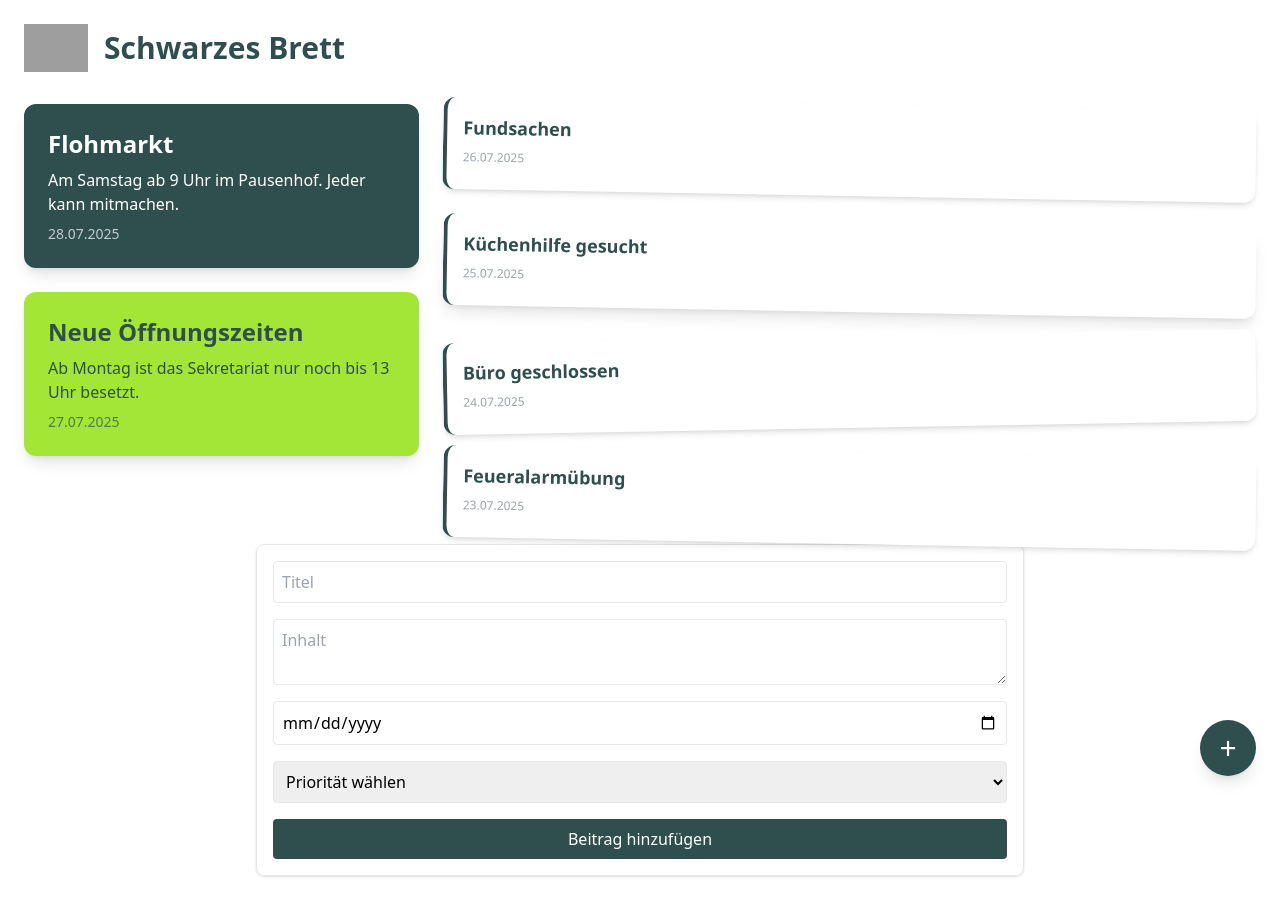
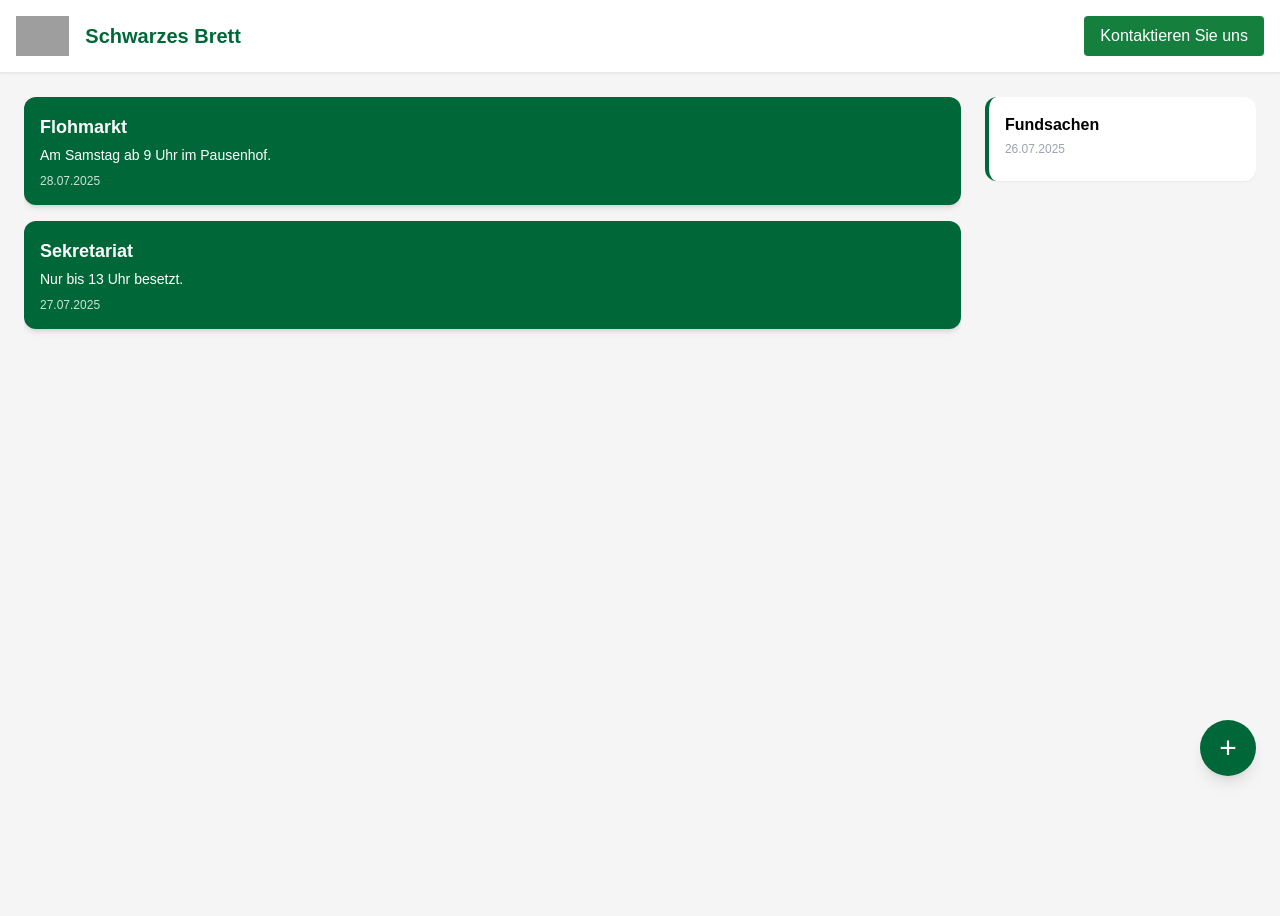
Before and after one commit to Druschga/schwarzes_brett, a plain HTML site: page index.html in a window 1280 px wide. After the commit the page ends 800 px from the top, so only its background shows below. Drawn offline with nearby package versions, Linux system fonts and the light colour scheme; grey boxes are pictures that could not be loaded.

Commit message:
Größen Anpassung der High priority Widgets

```diff
--- a/app.js
+++ b/app.js
@@ -4,58 +4,61 @@ fetch('data.json')
     const important = document.getElementById('important');
     const board = document.getElementById('board');
 
-    // Zwei wichtige Einträge nehmen (z. B. die ersten beiden)
+    // Zwei wichtige Einträge (high priority)
     const [first, second, ...rest] = data;
 
-    const createImportantCard = (post, bg, text) => {
+    const createImportantCard = (post) => {
       const div = document.createElement('div');
-      div.className = `p-6 rounded-xl shadow-lg ${bg} ${text}`;
+      div.className = `
+        bg-fichte text-white p-6 rounded-xl shadow-lg flex-grow min-h-[150px] flex flex-col justify-between
+      `;
       div.innerHTML = `
+        <div>
           <h2 class="text-2xl font-bold mb-2">${post.title}</h2>
           <p class="text-base">${post.content}</p>
-        <p class="text-sm mt-2 opacity-70">${post.date}</p>
+        </div>
+        <p class="text-sm mt-4 opacity-80">${post.date}</p>
       `;
       return div;
     };
 
-    important.appendChild(createImportantCard(first, 'bg-fichte text-white', ''));
-    important.appendChild(createImportantCard(second, 'bg-lime text-fichte', ''));
-
-    // Die restlichen normal rendern
-    rest.forEach(post => {
+    const createStandardCard = (post) => {
       const container = document.createElement('div');
-      const rotate = Math.random() > 0.5 ? '-rotate-1' : 'rotate-1';
-      const shadow = Math.random() > 0.5 ? 'shadow-lg' : 'shadow-md';
-      const borderColor = Math.random() > 0.5 ? 'border-lime' : 'border-fichte';
-
       container.className = `
-        bg-white border-l-4 ${borderColor} p-4 rounded-xl ${rotate} ${shadow}
-        transition-transform duration-200 cursor-pointer relative overflow-hidden
+        bg-white border-l-4 border-fichte p-4 rounded-xl shadow-md cursor-pointer
+        transition-all duration-300 flex-grow min-h-[150px] flex flex-col justify-between
       `;
 
-      const title = `<h2 class="text-lg font-bold text-fichte">${post.title}</h2>`;
-      const date = `<p class="text-xs text-gray-400 mt-2">${post.date}</p>`;
-
       const fullText = document.createElement('div');
-      fullText.className = 'mt-2 text-sm text-gray-600 max-h-0 opacity-0 transition-all duration-300 ease-in-out';
+      fullText.className = 'mt-2 text-sm text-gray-600 max-h-0 opacity-0 transition-all duration-300 overflow-hidden';
       fullText.innerText = post.content;
 
-      container.innerHTML = title + date;
+      container.innerHTML = `
+        <h2 class="text-lg font-bold text-fichte">${post.title}</h2>
+        <p class="text-xs text-gray-400 mt-2">${post.date}</p>
+      `;
       container.appendChild(fullText);
 
       container.addEventListener('click', () => {
         const expanded = fullText.classList.contains('max-h-0');
         if (expanded) {
           fullText.classList.remove('max-h-0', 'opacity-0');
-          fullText.classList.add('max-h-40', 'opacity-100');
+          fullText.classList.add('max-h-32', 'opacity-100');
         } else {
           fullText.classList.add('max-h-0', 'opacity-0');
-          fullText.classList.remove('max-h-40', 'opacity-100');
+          fullText.classList.remove('max-h-32', 'opacity-100');
         }
       });
-// Ergänzung in app.js am Ende, nach dem Laden der bestehenden Posts
+
+      return container;
+    };
+
+    important.appendChild(createImportantCard(first));
+    important.appendChild(createImportantCard(second));
+    rest.forEach(post => board.appendChild(createStandardCard(post)));
+
+    // Formular-Handling
     const form = document.getElementById('postForm');
-
     form.addEventListener('submit', e => {
       e.preventDefault();
 
@@ -63,62 +66,26 @@ form.addEventListener('submit', e => {
       const content = form.content.value.trim();
       const date = form.date.value;
       const priority = form.priority.value;
-
       if (!title || !content || !date || !priority) return;
 
       const post = { title, content, date };
+      const card = (priority === 'high')
+        ? createImportantCard(post)
+        : createStandardCard(post);
 
       if (priority === 'high') {
-    // High Priority: wie wichtig (links)
-    const card = createImportantCard(post, 'bg-fichte text-white', '');
         important.appendChild(card);
       } else {
-    // Low Priority: wie normal (rechts)
-    // Gleiche Logik wie im ursprünglichen board
-    const container = document.createElement('div');
-    const rotate = Math.random() > 0.5 ? '-rotate-1' : 'rotate-1';
-    const shadow = Math.random() > 0.5 ? 'shadow-lg' : 'shadow-md';
-    const borderColor = Math.random() > 0.5 ? 'border-lime' : 'border-fichte';
+        board.appendChild(card);
+      }
 
-    container.className = `
-      bg-white border-l-4 ${borderColor} p-4 rounded-xl ${rotate} ${shadow}
-      transition-transform duration-200 cursor-pointer relative overflow-hidden
-    `;
-
-    const titleHTML = `<h2 class="text-lg font-bold text-fichte">${post.title}</h2>`;
-    const dateHTML = `<p class="text-xs text-gray-400 mt-2">${post.date}</p>`;
-
-    const fullText = document.createElement('div');
-    fullText.className = 'mt-2 text-sm text-gray-600 max-h-0 opacity-0 transition-all duration-300 ease-in-out';
-    fullText.innerText = post.content;
-
-    container.innerHTML = titleHTML + dateHTML;
-    container.appendChild(fullText);
-
-    container.addEventListener('click', () => {
-      const expanded = fullText.classList.contains('max-h-0');
-      if (expanded) {
-        fullText.classList.remove('max-h-0', 'opacity-0');
-        fullText.classList.add('max-h-40', 'opacity-100');
-      } else {
-        fullText.classList.add('max-h-0', 'opacity-0');
-        fullText.classList.remove('max-h-40', 'opacity-100');
-      }
+      form.reset();
     });
 
-    board.appendChild(container);
-  }
-
-  // Formular zurücksetzen
-  form.reset();
-});
+    // Toggle-Button für Formular
     const toggleBtn = document.getElementById('toggleFormBtn');
     const formSection = document.getElementById('postFormSection');
-
     toggleBtn.addEventListener('click', () => {
       formSection.classList.toggle('hidden');
     });
-
-      board.appendChild(container);
   });
-  });
--- a/index.html
+++ b/index.html
@@ -2,6 +2,7 @@
 <html lang="de">
 <head>
   <meta charset="UTF-8" />
+  <meta name="viewport" content="width=device-width, initial-scale=1.0" />
   <title>Digitales Schwarzes Brett</title>
   <script src="https://cdn.tailwindcss.com"></script>
   <script>
@@ -9,62 +10,144 @@
       theme: {
         extend: {
           colors: {
-            fichte: '#2f4f4f',
-            lime: '#a3e635'
-          }
-        }
-      }
+            schwarzgreen: '#006838', // Primärfarbe laut Screenshot
+            schwarzlime: '#C6F100',  // Helles Grün
+            schwarzgray: '#f5f5f5',
+          },
+          fontFamily: {
+            sans: ['Arial', 'sans-serif'],
+          },
+        },
+      },
     };
   </script>
 </head>
-<body class="bg-white min-h-screen p-6 font-sans">
-    <header class="flex items-center mb-8">
-        <img src="img/logo.png" alt="Logo" class="h-12 w-auto mr-4" />
-        <h1 class="text-3xl font-extrabold text-fichte text-center">Schwarzes Brett</h1>
+<body class="bg-schwarzgray min-h-screen font-sans text-black">
+
+  <!-- Header -->
+  <header class="bg-white border-b shadow-sm p-4 flex items-center justify-between">
+    <div class="flex items-center gap-4">
+      <img src="img/logo.png" alt="Logo" class="h-10" />
+      <h1 class="text-xl font-bold text-schwarzgreen">Schwarzes Brett</h1>
+    </div>
+    <a href="https://www.schwarz-logistics-group.com/kontakt/" target="_blank" rel="noopener noreferrer">
+  <button class="bg-green-700 text-white px-4 py-2 rounded hover:bg-green-800 transition">
+    Kontaktieren Sie uns
+  </button>
+</a>
+
   </header>
 
+  <!-- Eingabeformular (floating) -->
+  <button id="toggleFormBtn"
+    class="fixed bottom-6 right-6 bg-schwarzgreen text-white rounded-full w-14 h-14 flex items-center justify-center text-3xl shadow-lg hover:bg-schwarzgreen/80 transition z-50">
+    +
+  </button>
 
-    <div class="grid grid-cols-1 md:grid-cols-3 gap-6 w-full max-w-7xl mx-auto">
-      <div id="important" class="flex flex-col gap-6 col-span-1 md:col-span-1"></div>
-      <div id="board" class="flex flex-col gap-6 md:col-span-2"></div>
-    </div>
-<!-- Ergänze in index.html direkt unter dem Header -->
-<section class="mb-8 max-w-3xl mx-auto">
-  <form id="postForm" class="flex flex-col gap-4 p-4 border rounded-lg shadow">
-    <input type="text" id="title" placeholder="Titel" required class="p-2 border rounded" />
-    <textarea id="content" placeholder="Inhalt" required class="p-2 border rounded"></textarea>
-    <input type="date" id="date" required class="p-2 border rounded" />
-    <select id="priority" required class="p-2 border rounded">
+  <section id="postFormSection"
+    class="fixed bottom-24 right-6 bg-white p-6 rounded-xl shadow-xl w-80 hidden z-50 border border-gray-200">
+    <form id="postForm" class="flex flex-col gap-3">
+      <input type="text" id="title" placeholder="Titel" required class="p-2 border rounded text-sm" />
+      <textarea id="content" placeholder="Inhalt" required class="p-2 border rounded text-sm resize-none" rows="3"></textarea>
+      <input type="date" id="date" required class="p-2 border rounded text-sm" />
+      <select id="priority" required class="p-2 border rounded text-sm">
         <option value="" disabled selected>Priorität wählen</option>
         <option value="high">High</option>
         <option value="low">Low</option>
       </select>
-    <button type="submit" class="bg-fichte text-white py-2 rounded hover:bg-fichte/80 transition">Beitrag hinzufügen</button>
-  </form>
-</section>
-<!-- Plus-Button -->
-<button id="toggleFormBtn"
-  class="fixed bottom-6 right-6 bg-fichte text-white rounded-full w-14 h-14 flex items-center justify-center text-3xl shadow-lg hover:bg-fichte/80 transition z-50">
-  +
-</button>
-
-<!-- Eingabemaske (initial versteckt) -->
-<section id="postFormSection"
-  class="fixed bottom-20 right-6 bg-white p-6 rounded-lg shadow-lg w-80 max-w-full hidden z-50">
-  <form id="postForm" class="flex flex-col gap-4">
-    <input type="text" id="title" placeholder="Titel" required class="p-2 border rounded" />
-    <textarea id="content" placeholder="Inhalt" required class="p-2 border rounded resize-none" rows="3"></textarea>
-    <input type="date" id="date" required class="p-2 border rounded" />
-    <select id="priority" required class="p-2 border rounded">
-      <option value="" disabled selected>Priorität wählen</option>
-      <option value="high">High</option>
-      <option value="low">Low</option>
-    </select>
-    <button type="submit" class="bg-fichte text-white py-2 rounded hover:bg-fichte/80 transition">Beitrag hinzufügen</button>
+      <button type="submit"
+        class="bg-schwarzlime text-black font-semibold py-2 rounded hover:bg-lime-400 transition text-sm">Beitrag
+        hinzufügen</button>
     </form>
   </section>
 
+  <!-- Hauptbereich -->
+  <main class="flex h-[calc(100vh-80px)] max-w-7xl mx-auto p-6 gap-6">
+    <div id="important" class="flex flex-col flex-1 overflow-auto gap-4"></div>
+    <div id="board" class="flex flex-col flex-2 overflow-auto gap-4"></div>
+  </main>
 
-  <script src="app.js"></script>
+
+
+  <script>
+    // Dummy-Daten laden (data.json ersetzen durch echte API/später)
+    const posts = [
+      { title: "Flohmarkt", content: "Am Samstag ab 9 Uhr im Pausenhof.", date: "28.07.2025" },
+      { title: "Sekretariat", content: "Nur bis 13 Uhr besetzt.", date: "27.07.2025" },
+      { title: "Fundsachen", content: "Schlüssel und Turnbeutel abgegeben.", date: "26.07.2025" },
+    ];
+
+    const important = document.getElementById('important');
+    const board = document.getElementById('board');
+
+    const createImportantCard = (post) => {
+      const div = document.createElement('div');
+      div.className = `bg-schwarzgreen text-white p-4 rounded-xl shadow-md`;
+      div.innerHTML = `
+        <h2 class="text-lg font-semibold mb-1">${post.title}</h2>
+        <p class="text-sm">${post.content}</p>
+        <p class="text-xs mt-2 opacity-80">${post.date}</p>
+      `;
+      return div;
+    };
+
+    const createStandardCard = (post) => {
+      const container = document.createElement('div');
+      container.className = `bg-white border-l-4 border-schwarzgreen p-4 rounded-xl shadow-sm cursor-pointer transition-transform`;
+
+      const fullText = document.createElement('div');
+      fullText.className = 'mt-2 text-sm text-gray-600 max-h-0 opacity-0 transition-all duration-300 ease-in-out overflow-hidden';
+      fullText.innerText = post.content;
+
+      container.innerHTML = `
+        <h2 class="text-base font-semibold text-black">${post.title}</h2>
+        <p class="text-xs text-gray-400 mt-1">${post.date}</p>
+      `;
+      container.appendChild(fullText);
+
+      container.addEventListener('click', () => {
+        const expanded = fullText.classList.contains('max-h-0');
+        if (expanded) {
+          fullText.classList.remove('max-h-0', 'opacity-0');
+          fullText.classList.add('max-h-32', 'opacity-100');
+        } else {
+          fullText.classList.add('max-h-0', 'opacity-0');
+          fullText.classList.remove('max-h-32', 'opacity-100');
+        }
+      });
+
+      return container;
+    };
+
+    const [first, second, ...rest] = posts;
+    important.appendChild(createImportantCard(first));
+    important.appendChild(createImportantCard(second));
+    rest.forEach(post => board.appendChild(createStandardCard(post)));
+
+    // Formularsteuerung
+    const toggleBtn = document.getElementById('toggleFormBtn');
+    const formSection = document.getElementById('postFormSection');
+    toggleBtn.addEventListener('click', () => {
+      formSection.classList.toggle('hidden');
+    });
+
+    document.getElementById('postForm').addEventListener('submit', e => {
+      e.preventDefault();
+      const title = e.target.title.value.trim();
+      const content = e.target.content.value.trim();
+      const date = e.target.date.value;
+      const priority = e.target.priority.value;
+      const post = { title, content, date };
+
+      if (priority === 'high') {
+        important.appendChild(createImportantCard(post));
+      } else {
+        board.appendChild(createStandardCard(post));
+      }
+
+      e.target.reset();
+      formSection.classList.add('hidden');
+    });
+  </script>
 </body>
 </html>
```
Lines whose indentation alone changed are shown as unchanged.
